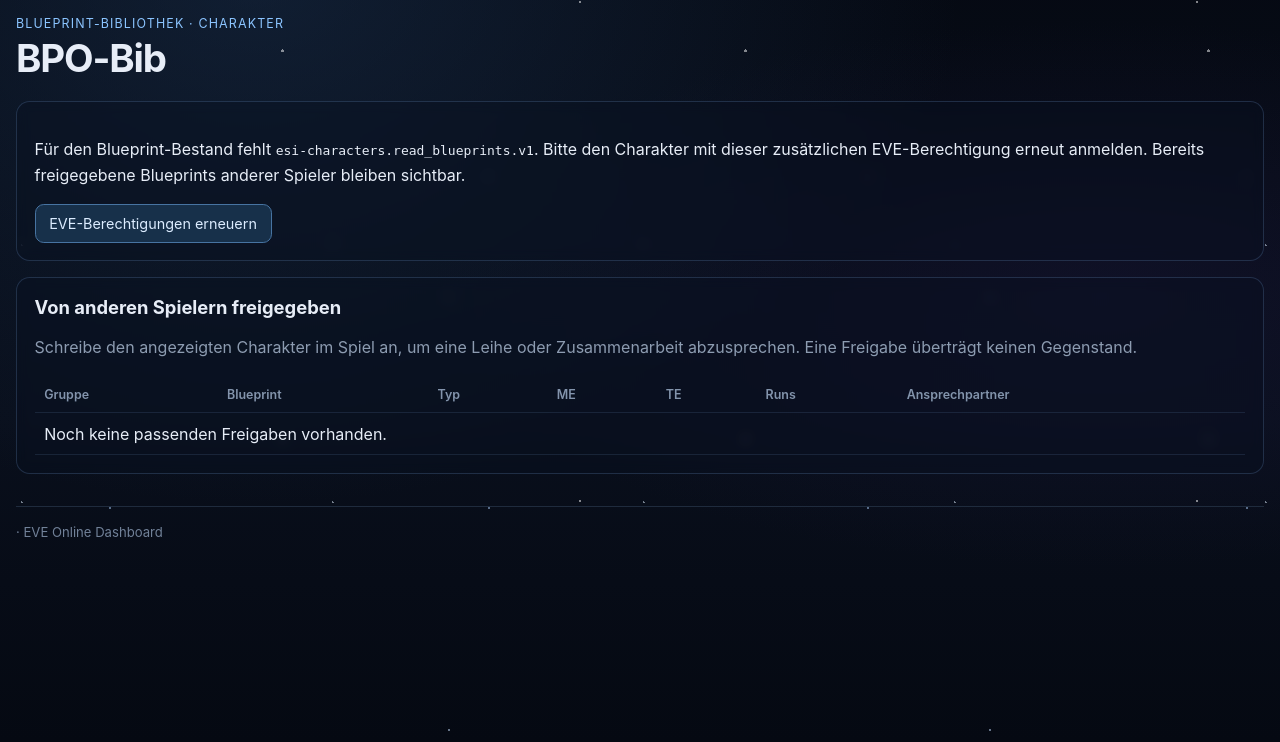
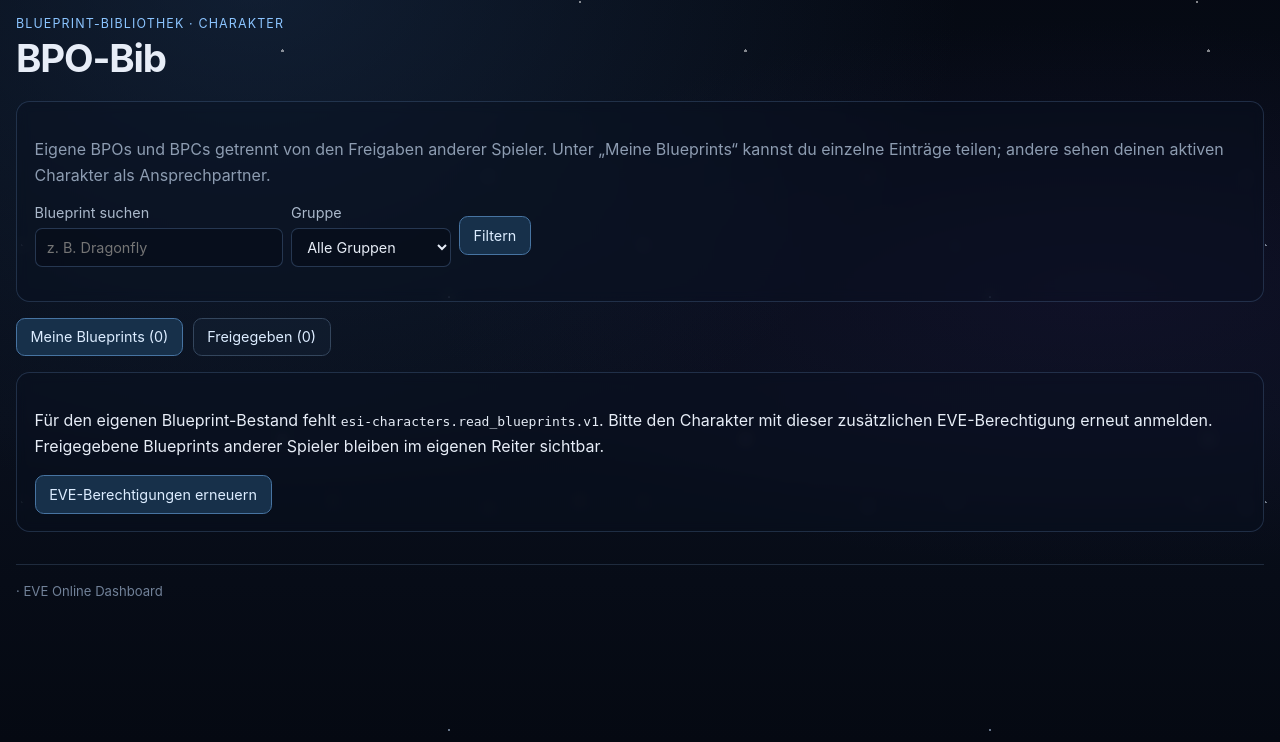
Before and after one commit to Dasags/Eve-Dashboard, a FastAPI app: template app/templates/bpo_bib.html in a window 1280 px wide. Shown: the part 58-800 px from the top of the page. Run offline with FastAPI, Linux system fonts and the light colour scheme; the template is opened without the code that fills it, so the values that code supplies are empty; parts of the project's set-up code (start-up, migrations or seed data) failed here and were passed over.

Commit message:
Separate BPO library into own and shared tabs
Co-authored-by: Copilot <223556219+Copilot@users.noreply.github.com>

```diff
--- a/app/main.py
+++ b/app/main.py
@@ -1080,6 +1080,7 @@ async def bpo_bib_page(
     request: Request,
     q: str = Query("", max_length=100),
     group: str = Query("", max_length=100),
+    tab: str = Query("own"),
 ):
     account_id, character_id = require_account(request)
     require_module(request, "bpo-bib")
@@ -1129,6 +1130,7 @@ async def bpo_bib_page(
         shared=shared,
         groups=groups,
         selected_group=selected_group,
+        selected_tab=tab if tab in {"own", "shared"} else "own",
         q=q.strip(),
         has_blueprint_scope=has_blueprint_scope,
         inventory_error=inventory_error,
--- a/app/templates/bpo_bib.html
+++ b/app/templates/bpo_bib.html
@@ -15,21 +15,27 @@
 </form>
 {% endif %}
 {% if inventory_error %}<div class="notice error">{{ inventory_error }}</div>{% endif %}
-{% if not has_blueprint_scope %}
-<section class="panel"><p>Für den Blueprint-Bestand fehlt <code>esi-characters.read_blueprints.v1</code>. Bitte den Charakter mit dieser zusätzlichen EVE-Berechtigung erneut anmelden. Bereits freigegebene Blueprints anderer Spieler bleiben sichtbar.</p>
-  <a class="button primary" href="/auth/login?add_alt=true">EVE-Berechtigungen erneuern</a></section>
-{% else %}
 <section class="panel">
-  <p class="hint">Teile einzelne Blueprints freiwillig mit den anderen Dashboard-Spielern. Angezeigt wird dein aktiver Charakter als Ansprechpartner für eine Ingame-Nachricht. Kopien sind als BPC markiert; ME, TE und Runs werden direkt aus dem EVE-Blueprint-Bestand synchronisiert.</p>
+  <p class="hint">Eigene BPOs und BPCs getrennt von den Freigaben anderer Spieler. Unter „Meine Blueprints“ kannst du einzelne Einträge teilen; andere sehen deinen aktiven Charakter als Ansprechpartner.</p>
   <form method="get" action="/bpo-bib" class="toolbar">
     <label>Blueprint suchen<input name="q" value="{{ q }}" maxlength="100" placeholder="z. B. Dragonfly"></label>
     <label>Gruppe<select name="group"><option value="">Alle Gruppen</option>
       {% for item in groups %}<option value="{{ item }}" {% if selected_group == item %}selected{% endif %}>{{ item }}</option>{% endfor %}
     </select></label>
+    <input type="hidden" name="tab" value="{{ selected_tab }}">
     <button class="primary">Filtern</button>
   </form>
 </section>
-<section class="panel" style="margin-top:1rem">
+<div class="bpo-tabs" role="tablist" aria-label="Blueprint-Bereiche">
+  <button type="button" role="tab" id="tab-own" aria-controls="panel-own" aria-selected="{{ 'true' if selected_tab == 'own' else 'false' }}" class="{{ 'primary' if selected_tab == 'own' else '' }}">Meine Blueprints ({{ own|length }})</button>
+  <button type="button" role="tab" id="tab-shared" aria-controls="panel-shared" aria-selected="{{ 'true' if selected_tab == 'shared' else 'false' }}" class="{{ 'primary' if selected_tab == 'shared' else '' }}">Freigegeben ({{ shared|length }})</button>
+</div>
+<section class="panel bpo-tab-panel" role="tabpanel" id="panel-own" aria-labelledby="tab-own" style="margin-top:1rem">
+{% if not has_blueprint_scope %}
+  <p>Für den eigenen Blueprint-Bestand fehlt <code>esi-characters.read_blueprints.v1</code>. Bitte den Charakter mit dieser zusätzlichen EVE-Berechtigung erneut anmelden. Freigegebene Blueprints anderer Spieler bleiben im eigenen Reiter sichtbar.</p>
+  <a class="button primary" href="/auth/login?add_alt=true">EVE-Berechtigungen erneuern</a>
+{% else %}
+  <p class="hint">ME, TE und Runs werden direkt aus dem EVE-Blueprint-Bestand synchronisiert.</p>
   <h2>Meine Blueprints</h2>
   <div class="table-wrap"><table><thead><tr><th>Gruppe</th><th>Blueprint</th><th>Typ</th><th>ME</th><th>TE</th><th>Runs</th><th>Freigabe</th></tr></thead><tbody>
     {% for item in own %}
@@ -47,9 +53,9 @@
     </tr>
     {% else %}<tr><td colspan="7">Keine BPOs oder BPCs im Bestand oder keine passenden Filter.</td></tr>{% endfor %}
   </tbody></table></div>
+{% endif %}
 </section>
-{% endif %}
-<section class="panel" style="margin-top:1rem">
+<section class="panel bpo-tab-panel" role="tabpanel" id="panel-shared" aria-labelledby="tab-shared" style="margin-top:1rem">
   <h2>Von anderen Spielern freigegeben</h2>
   <p class="hint">Schreibe den angezeigten Charakter im Spiel an, um eine Leihe oder Zusammenarbeit abzusprechen. Eine Freigabe überträgt keinen Gegenstand.</p>
   <div class="table-wrap"><table><thead><tr><th>Gruppe</th><th>Blueprint</th><th>Typ</th><th>ME</th><th>TE</th><th>Runs</th><th>Ansprechpartner</th></tr></thead><tbody>
@@ -66,3 +72,39 @@
   </tbody></table></div>
 </section>
 {% endblock %}
+{% block head %}
+<style>
+  .bpo-tabs { display:flex; flex-wrap:wrap; gap:.6rem; margin-top:1rem; }
+  .bpo-tabs [aria-selected="true"] { border-color:#4774a2; background:#17304a; }
+  .bpo-tab-panel[hidden] { display:none; }
+</style>
+{% endblock %}
+{% block scripts %}
+<script>
+  const tabs = [...document.querySelectorAll('[role="tab"]')];
+  const panels = [...document.querySelectorAll('[role="tabpanel"]')];
+  function activateTab(tab, focus = false) {
+    for (const button of tabs) {
+      const active = button === tab;
+      button.setAttribute("aria-selected", String(active));
+      button.tabIndex = active ? 0 : -1;
+      document.getElementById(button.getAttribute("aria-controls")).hidden = !active;
+    }
+    if (focus) tab.focus();
+    const url = new URL(window.location.href);
+    url.searchParams.set("tab", tab.id === "tab-shared" ? "shared" : "own");
+    history.replaceState(null, "", url);
+  }
+  for (const tab of tabs) {
+    tab.addEventListener("click", () => activateTab(tab));
+    tab.addEventListener("keydown", event => {
+      if (event.key !== "ArrowLeft" && event.key !== "ArrowRight") return;
+      event.preventDefault();
+      const index = tabs.indexOf(tab);
+      activateTab(tabs[(index + (event.key === "ArrowRight" ? 1 : tabs.length - 1)) % tabs.length], true);
+    });
+  }
+  const initialTab = new URLSearchParams(window.location.search).get("tab") === "shared" ? "tab-shared" : "tab-own";
+  activateTab(document.getElementById(initialTab));
+</script>
+{% endblock %}
```
Also changed, not shown: tests/test_assets.py (+4 -1 lines).
